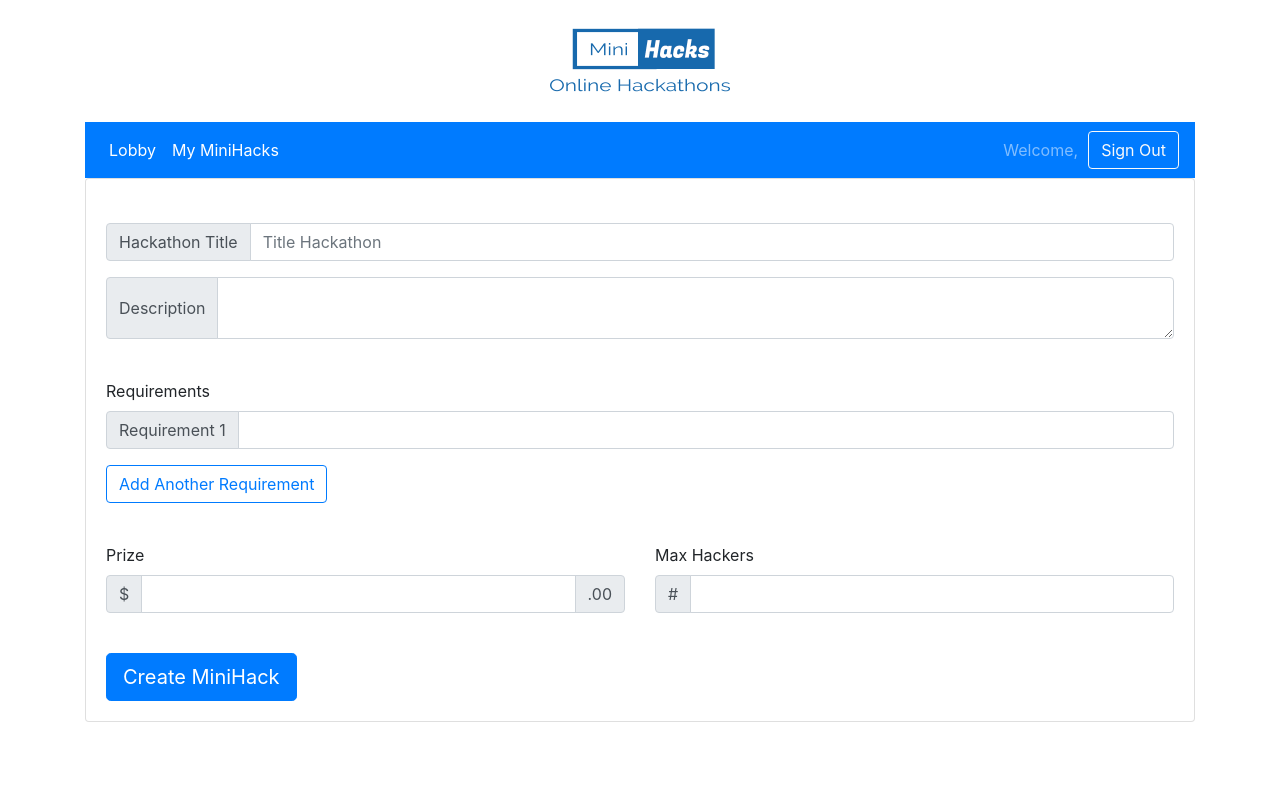
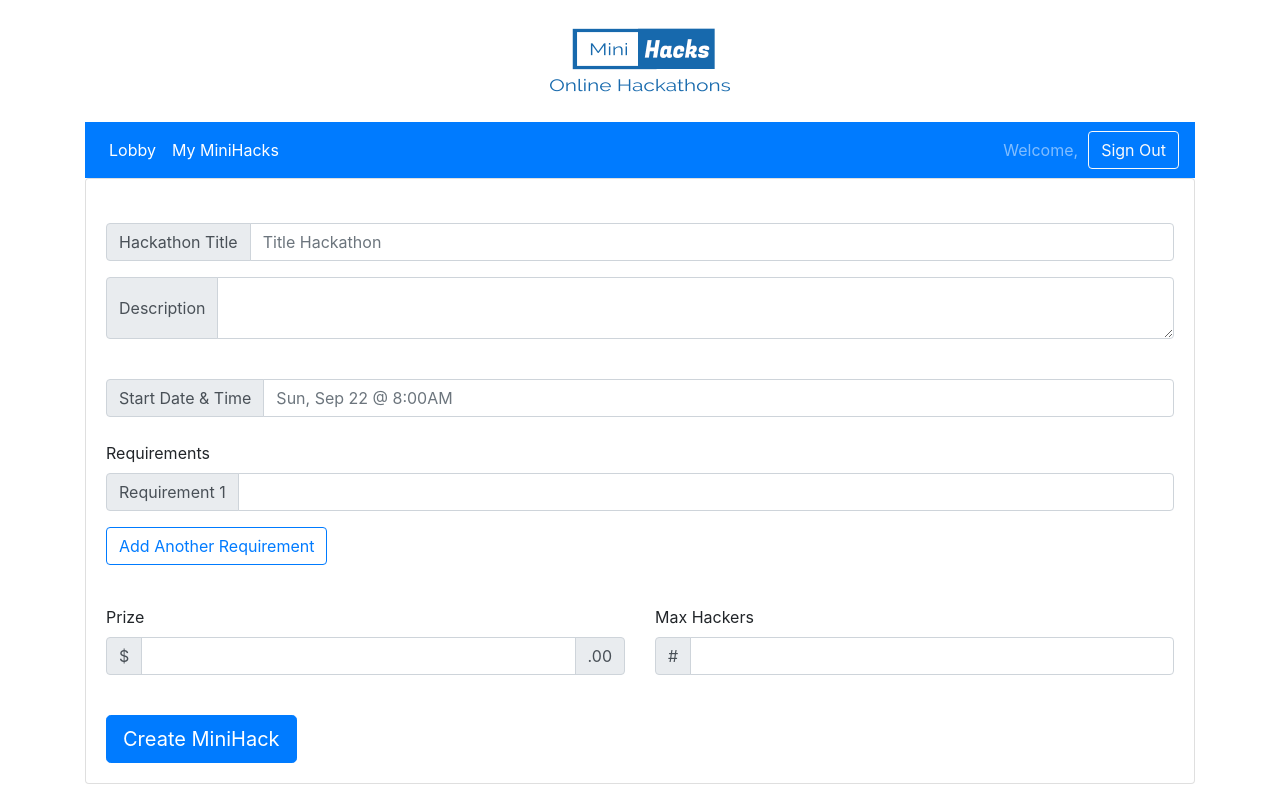
Before and after one commit to cnebs/hackMini, a React (Create React App) app: page /Create in a window 1280 px wide. Built offline with nearby package versions, Linux system fonts and the light colour scheme.

Commit message:
start time addition to creation form

```diff
--- a/src/App.js
+++ b/src/App.js
@@ -27,6 +27,7 @@ class App extends React.Component {
       newTournamentName: '',
       newTournamentDesription: '',
       newTournamentRequirements: [],
+      newTournamentStart: '',
       newTournamentPrize: 0,
       newTournamentMax: 0,
       createdTournament: {information: {}, competitors: ['a', 'b', 'c']}
@@ -46,7 +47,7 @@ class App extends React.Component {
     this.handleTournamentRequirementsChange = this.handleTournamentRequirementsChange.bind(this);
     this.handleTournamentPrizeChange = this.handleTournamentPrizeChange.bind(this);
     this.handleTournamentMaxChange = this.handleTournamentMaxChange.bind(this);
-
+    this.handleTournamentStartChange = this.handleTournamentStartChange.bind(this);
 
   }
 
@@ -108,6 +109,10 @@ class App extends React.Component {
     this.setState({newTournamentDesription: e.target.value});
   }
 
+  handleTournamentStartChange(e) {
+    this.setState({newTournamentStart: e.target.value});
+  }
+
   handleTournamentRequirementsChange(e) {
     const requirements = this.state.newTournamentRequirements;
     requirements.push(e.target.value);
@@ -127,7 +132,7 @@ class App extends React.Component {
     const newTournament = this.state.createdTournament;
     newTournament.name = this.state.newTournamentName;
     newTournament.prize = this.state.newTournamentPrize;
-    newTournament.start_time = 'placeholder';
+    newTournament.start_time = this.state.newTournamentStart;
     newTournament.max_competitors = this.state.newTournamentMax;
     newTournament.information.description = this.state.newTournamentDescription;
     newTournament.information.media = '';
@@ -187,7 +192,7 @@ class App extends React.Component {
           <Route exact path="/" render={() => <UserLogin handleEmailChange={this.handleEmailChange} handlePasswordChange={this.handlePasswordChange} emailText={emailText} passwordText={passwordText} handleBadLogin={this.handleBadLogin} handleLogin={this.handleLogin} handleUserType={this.handleUserType}/>}/>
           <Route path="/Lobby" render={() => <Lobby tournaments={tournaments} registeredTournaments={registeredTournaments} handleMiniHackClick={this.handleMiniHackClick} handleRegisterClick={this.handleRegisterClick} user={user} type={type}/>}/>
           <Route path="/MyMiniHacks" render={() => <MyMiniHacks registeredTournaments={registeredTournaments} handleMiniHackClick={this.handleMiniHackClick} user={user} type={type}/>}/>
-          <Route path="/Create" render={() => <CreateAMiniApp handleCreateTournament={this.handleCreateTournament} handleTournamentRequirementsChange={this.handleTournamentRequirementsChange} handleTournamentPrizeChange={this.handleTournamentPrizeChange} handleTournamentMaxChange={this.handleTournamentMaxChange} handleTournamentDescriptionChange={this.handleTournamentDescriptionChange} handleTournamentNameChange={this.handleTournamentNameChange} user={user} type={type} requirementsCounter={requirementsCounter} handleAddRequirement={this.handleAddRequirement} />} />
+          <Route path="/Create" render={() => <CreateAMiniApp handleCreateTournament={this.handleCreateTournament} handleTournamentRequirementsChange={this.handleTournamentRequirementsChange} handleTournamentPrizeChange={this.handleTournamentPrizeChange} handleTournamentMaxChange={this.handleTournamentMaxChange} handleTournamentStartChange={this.handleTournamentStartChange} handleTournamentDescriptionChange={this.handleTournamentDescriptionChange} handleTournamentNameChange={this.handleTournamentNameChange} user={user} type={type} requirementsCounter={requirementsCounter} handleAddRequirement={this.handleAddRequirement} />} />
           <Route path="/Dashboard" render={() => <Dashboard tournaments={tournaments} clickedTournament={clickedTournament} registeredTournaments={registeredTournaments} handleRegisterClick={this.handleRegisterClick} user={user} type={type}/>}/>
           {/* <Route path="/SubmissionPortal" component={SubmissionPortal}/> */}
           {/* <Route path="/PrizePayout" component={PrizePayout}/> */}
--- a/src/components/CreateAMiniHack.jsx
+++ b/src/components/CreateAMiniHack.jsx
@@ -6,12 +6,13 @@ import Form from 'react-bootstrap/Form';
 import Container from 'react-bootstrap/Container';
 import Button from 'react-bootstrap/Button';
 import Card from 'react-bootstrap/Card';
+import {Link} from 'react-router-dom';
 import Row from 'react-bootstrap/Row';
 import Col from 'react-bootstrap/Col';
 
 const CreateAMiniApp = props => {
 
-  const {handleCreateTournament, handleTournamentNameChange, handleTournamentDescriptionChange, handleTournamentRequirementsChange, handleTournamentPrizeChange, handleTournamentMaxChange, requirementsCounter, handleAddRequirement, user, type} = props;
+  const {handleCreateTournament, handleTournamentNameChange, handleTournamentDescriptionChange, handleTournamentStartChange, handleTournamentRequirementsChange, handleTournamentPrizeChange, handleTournamentMaxChange, requirementsCounter, handleAddRequirement, user, type} = props;
 
   return (
     <Container>
@@ -40,6 +41,18 @@ const CreateAMiniApp = props => {
               <FormControl onChange={handleTournamentDescriptionChange} as="textarea" aria-label="With textarea" />
             </InputGroup>
             <p></p><br></br>
+
+            <InputGroup className="mb-4">
+              <InputGroup.Prepend>
+                <InputGroup.Text id="basic-addon1">Start Date & Time</InputGroup.Text>
+              </InputGroup.Prepend>
+              <FormControl
+                onChange={handleTournamentStartChange}
+                placeholder="Sun, Sep 22 @ 8:00AM"
+                aria-label="Username"
+                aria-describedby="basic-addon1"
+              />
+            </InputGroup>
 
             <label htmlFor="basic-url">Requirements</label>
 
@@ -94,7 +107,10 @@ const CreateAMiniApp = props => {
             </Row>
 
             <br></br>
-            <Button onClick={handleCreateTournament} size="lg">Create MiniHack</Button>
+
+            <Link to="/Lobby">
+              <Button onClick={handleCreateTournament} size="lg">Create MiniHack</Button>
+            </Link>
 
           </Form>
         </Card.Body>
```
